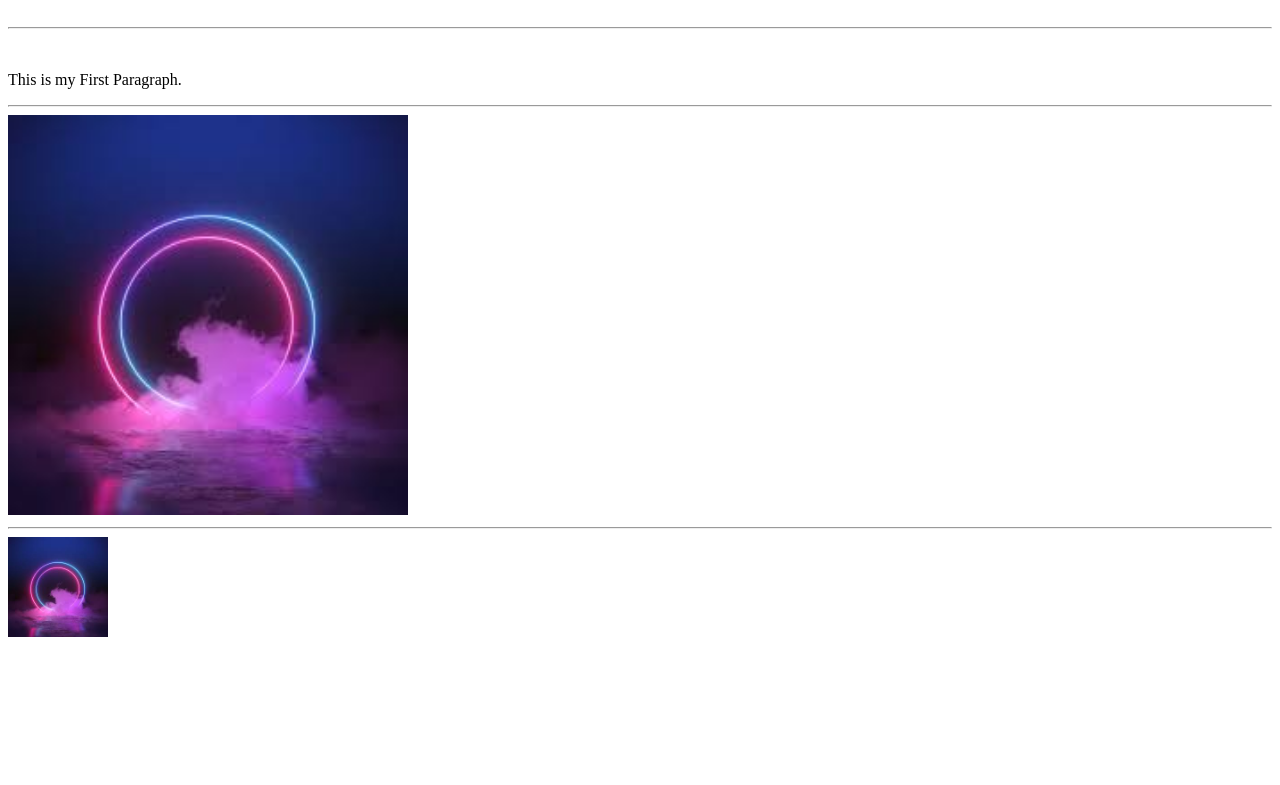
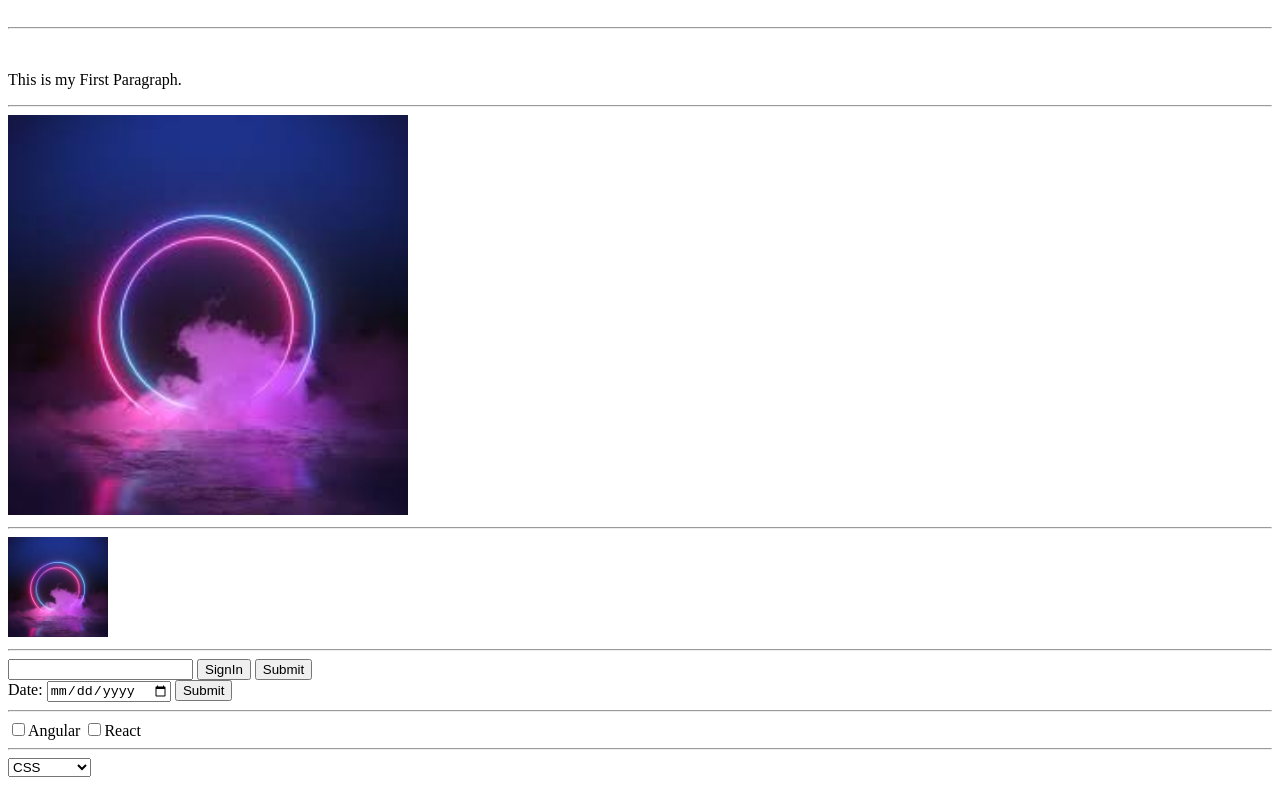
Before and after one commit to lovetyagi-17/FullStack, a plain HTML site: page HTML_CSS/index.html in a window 1280 px wide. Shown: the part 79-864 px from the top of the page. Before the commit the page ends 800 px from the top, so only its background shows below. Drawn offline with Linux system fonts and the light colour scheme.

Commit message:
web page and routing.

```diff
--- a/HTML_CSS/index.html
+++ b/HTML_CSS/index.html
@@ -26,5 +26,30 @@
         <br>
         <hr>
         <a href="page2.html"><img src="img.jpeg" height="100px" width="100px" alt="First Image"></a>
+        <hr>
+        <input type="text">
+        <button>SignIn</button>
+        <input type="submit">
+
+        <form>
+            Date: <input type="date">
+            <input type="submit">
+        </form>
+        <hr>
+        <input type="checkbox">Angular
+        <input type="checkbox">React
+        <hr>
+        <select>
+            <optgroup label="Course">
+                <option>CSS</option>
+                <option>HTML</option>
+                <option>Angular</option>
+            </optgroup>
+            <optgroup label="Trainer">
+                <option>Sir-1</option>
+                <option>Sir-2</option>
+                <option>Sir-3</option>
+            </optgroup>
+        </select>
     </body>
 </html>
```
Also changed, not shown: HTML_CSS/page2.html (+23 -0 lines).
